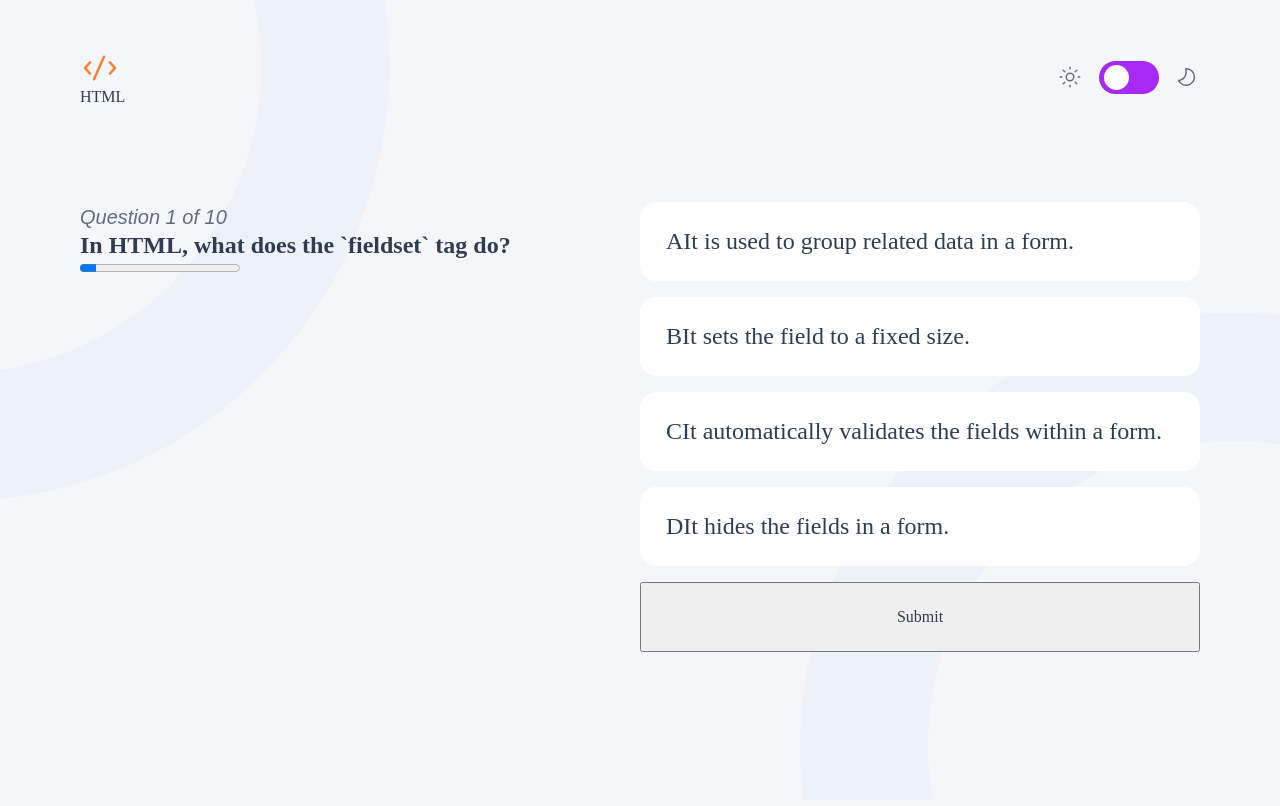
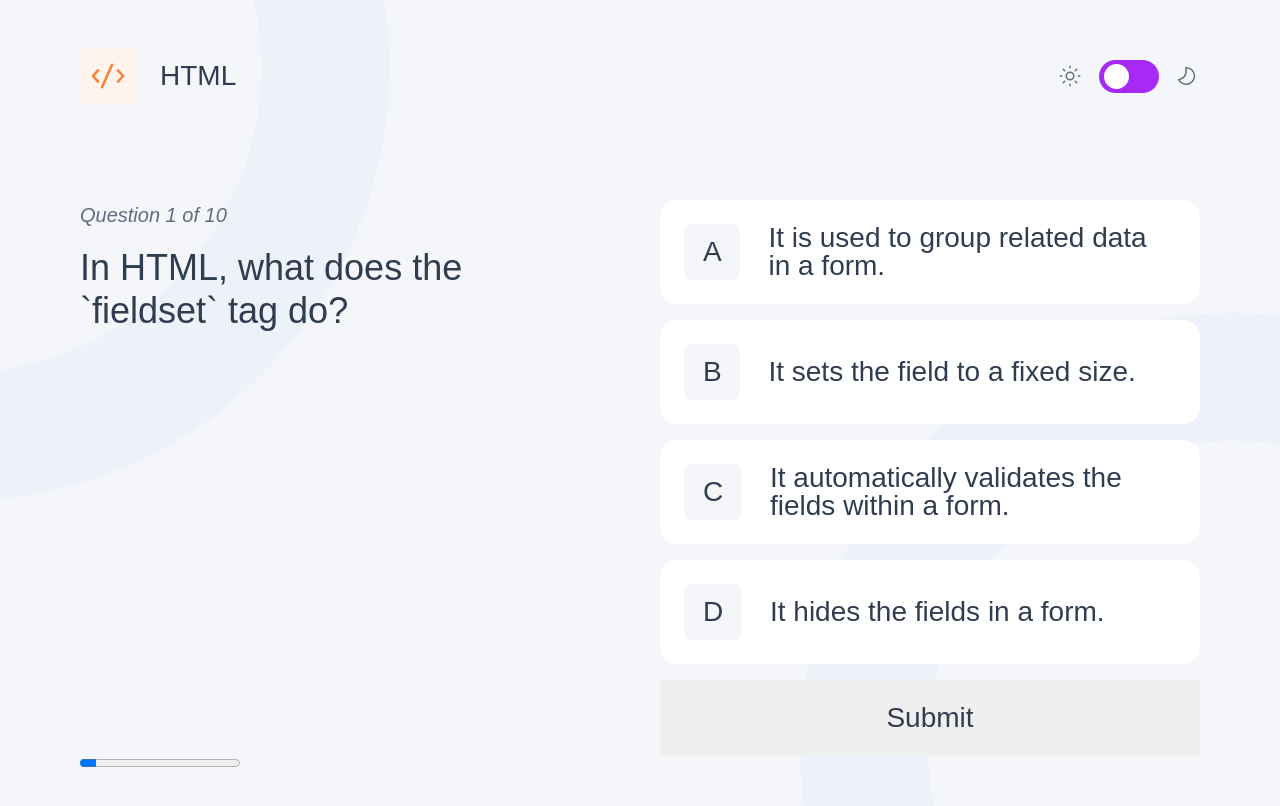
Before and after one commit to Jayfx24/FM-quiz-app, a website built with webpack: page src/template.html in a window 1280 px wide. Both pictures are taken after a click on the button "HTML". Built offline with nearby package versions, Linux system fonts and the light colour scheme.

Commit message:
feat(style): add style for quiz question-wrappper

```diff
--- a/src/modules/app.js
+++ b/src/modules/app.js
@@ -25,19 +25,18 @@ export class QuizApp {
   }
 
   initialize() {
+    // const userChoiceEvent = (e) => {
+    // };
+    this._bindEvent();
+  }
 
-    // const userChoiceEvent = (e) => {
-      // };
-      this._bindEvent();
-    }
-
-    _userChoiceEvent(){
-      elements.hero.addEventListener("click", (e)=>{
+  _userChoiceEvent() {
+    elements.hero.addEventListener("click", (e) => {
       const icons = {
-        HTML: htmlIcon,
-        CSS: cssIcon,
-        JavaScript: jsIcon,
-        Accessibility: accessibilityIcon,
+        HTML: { icon: htmlIcon, class: "icon-wrapper--html" },
+        CSS: { icon: cssIcon, class: "icon-wrapper--css" },
+        JavaScript: { icon: jsIcon, class: "icon-wrapper--js" },
+        Accessibility: { icon: accessibilityIcon, class: "icon-wrapper--a11y" },
       };
 
       const target = e.target.closest(".quiz-categories__button");
@@ -49,19 +48,22 @@ export class QuizApp {
       this.questions = this.data.questions;
 
       const title = this.data.title;
+      const selectedCategory = icons[title]
       this.#categoryIconInfo = {
-        html: `<img src="${icons[title]}" alt="${title}">`,
+        html: `<img src="${selectedCategory.icon}" alt="${title}">`,
         title: title,
+
       };
+
       elements.title.text.textContent = title;
       elements.title.icon.innerHTML = this.#categoryIconInfo.html;
+      elements.title.icon.classList.add(selectedCategory.class)
       elements.hero.style.display = "none";
 
       this._renderDisplay();
-      elements.quiz.classList.toggle('hide')
-      console.log('err here')
+      elements.quiz.classList.toggle("hide");
+      console.log("err here");
     });
-
   }
 
   _restartGameEvent() {
@@ -73,11 +75,9 @@ export class QuizApp {
       elements.hero.style.display = "";
       this.#categoryIconInfo = this.questions = null;
       this.shownQuestions.clear();
-      elements.quiz.classList.toggle('hide')
+      elements.quiz.classList.toggle("hide");
 
       this.#playerSCore = 0;
-
-
     });
   }
   _optionsEvent() {
@@ -181,7 +181,6 @@ export class QuizApp {
     console.log(this.questions);
     console.log(this.shownQuestions);
 
-
     const newQ = questions.pop();
     this.shownQuestions.add(newQ.question);
     this.#currentAnswer = newQ.answer;
@@ -198,19 +197,19 @@ export class QuizApp {
   }
 
   _bindEvent() {
-      this._userChoiceEvent()
+    this._userChoiceEvent();
     this._optionsEvent();
     this._submitEvent();
     this._restartGameEvent();
-    this._modeListener()
+    this._modeListener();
   }
 
-  _modeListener(){
-    elements.header.addEventListener('click',(e)=>{
+  _modeListener() {
+    elements.header.addEventListener("click", (e) => {
       const target = e.target.closest("#mode-toggle");
 
-      if (!target) return
-      document.body.classList.toggle('dark')
-    })
+      if (!target) return;
+      document.body.classList.toggle("dark");
+    });
   }
 }
--- a/src/modules/domController.js
+++ b/src/modules/domController.js
@@ -22,13 +22,13 @@ export const components = {
 
 export function renderQuestions(obj) {
   const questions = components.questions;
-  questions.classList.add("questions");
+  questions.classList.add("question-wrapper");
   questions.innerHTML = "";
 
   questions.innerHTML = `
       <div class="questions__texts">
         <p class="question__count">Question ${obj.currentCount} of ${obj.allCount}</p>
-        <h1 class="question__body">${obj.question}</h1>
+        <h1 class="question__body"></h1>
       </div>
       <div class="questions__indicator">
         <progress id="indicator" max="100" value="${obj.percent}">${obj.percent}</progress>
@@ -36,6 +36,8 @@ export function renderQuestions(obj) {
 
 
     `;
+
+  questions.querySelector('.question__body').textContent = obj.question
   if (!elements.quiz.contains(questions)) elements.quiz.appendChild(questions);
 }
 
--- a/src/style.css
+++ b/src/style.css
@@ -62,7 +62,7 @@
     --clr: var(--blue-900);
     --btn-clr: var(--white);
     --subtitle-clr: var(--grey-500);
-
+    --btn-hover: var(--green-500);
     /*  */
     --padding-inline-body: 5rem;
 }
@@ -77,7 +77,7 @@
 
 
 
-html,
+/* html, */
 body {
     height: 100%;
 }
@@ -87,7 +87,7 @@ body {
     position: relative;
     color: var(--clr);
     padding-inline: var(--padding-inline-body);
-    /* min-height: 100vh; */
+    min-height: 100vh;
     display: flex;
     flex-direction: column;
 }
@@ -120,19 +120,22 @@ header {
 }
 
 main {
-   flex: 1;
+    flex: 1;
 }
 
 button {
     font: inherit;
     color: inherit;
-    outline-color: transparent;
+    outline: transparent;
+    border: none;
     padding: 1.5rem;
+    font: var(--font-28);
+
 }
 
-img{
+img {
     display: block;
-    max-width: 100%;
+    width: 100%;
 }
 
 ul {
@@ -211,19 +214,21 @@ input:checked+.toggle::before {
 
 }
 
-.hero, .quiz {
+.hero,
+.quiz {
     display: grid;
-    grid-template-columns: repeat(auto-fill, minmax(min(420px,100%), 1fr));
+    grid-template-columns: repeat(auto-fill, minmax(min(420px, 100%), 1fr));
     justify-content: space-between;
+    gap: 2.5rem;
 
 }
 
-.hero__title{
+.hero__title {
     font: var(--font-64);
     margin-bottom: 3rem;
 }
 
-.hero__title span{
+.hero__title span {
     font-weight: var(--fw-medium);
 }
 
@@ -239,38 +244,50 @@ input:checked+.toggle::before {
     width: 100%;
     display: flex;
     align-items: center;
-    font-size: 1.5rem;
-    border-color: transparent;
+    gap: 1em;
+    /* border-color: transparent; */
     cursor: pointer;
     border-radius: 1rem;
 }
 
-.quiz-categories__icon-wrapper{
+.quiz-categories__icon-wrapper,
+.title__icon,
+.option__letter {
     display: grid;
     align-items: baseline;
-    margin-right: 1.25rem;
-    padding: .35rem;
+    /* margin-right: 1.25rem; */
+    padding: .5rem;
     border-radius: 8px;
+
 
 }
 
-.quiz-categories__icon-wrapper--html{
+.option__letter {
+    background-color: var(--grey-50);
+    padding: 0.875rem 1.18rem;
+}
+
+
+.option__text{
+    text-align: start;
+}
+.icon-wrapper--html {
     background-color: var(--orange-50);
 }
 
-.quiz-categories__icon-wrapper--css{
+.icon-wrapper--css {
     background-color: var(--green-100);
 }
 
-.quiz-categories__icon-wrapper--js{
+.icon-wrapper--js {
     background-color: var(--blue-100);
 }
 
-.quiz-categories__icon-wrapper--a11y{
+.icon-wrapper--a11y {
     background-color: var(--purple-100);
 }
 
-.quiz-categories__icon {
+.quiz-categories__icon,.status-icon {
     width: 40px;
     aspect-ratio: 1;
 }
@@ -287,12 +304,11 @@ input:checked+.toggle::before {
     gap: 1rem;
 }
 
-.quiz-categories__button{
-    font: var(--font-28);
+.quiz-categories__button {
     transition: transform 300ms ease-in-out;
+    /* outline: 1px solid var(--blue-900); */
 
-
-    &:hover{
+    &:hover {
         transform: translateY(-6px);
     }
 
@@ -300,6 +316,45 @@ input:checked+.toggle::before {
 }
 
 
+button:is(:hover, :active,:focus-visible) {
+    outline: 1px solid var(--btn-hover);
+}
+
+
+/* title container */
+
+.title__type {
+    font: var(--font-28);
+}
+
+.title-container {
+    display: flex;
+    align-items: center;
+    gap: 1.5em
+}
+
+/* question */
+.question-wrapper {
+    display: flex;
+    flex-direction: column;
+    gap: 1rem;
+    justify-content: space-between;
+    gap: 2rem;
+    /* padding-block-end: 5rem; */
+}
+
+.question__body {
+    font: var(--font-36);
+    width: 22ch;
+}
+
+
+.questions__texts {
+    display: grid;
+    gap: 1em;
+}
+
+/*  */
 
 @media (max-width : 1023px) {
 
@@ -314,7 +369,7 @@ input:checked+.toggle::before {
     }
 
 
-    .hero .quiz{
+    .hero .quiz {
         /* flex-direction: column; */
         gap: 2.5rem;
     }
--- a/src/template.html
+++ b/src/template.html
@@ -67,7 +67,7 @@
           <ul class="quiz-categories__list">
             <li class="quiz-categories__item">
               <button class="quiz-categories__button" value="HTML">
-                <span class="quiz-categories__icon-wrapper quiz-categories__icon-wrapper--html">
+                <span class="quiz-categories__icon-wrapper icon-wrapper--html">
                   <img
                     class="quiz-categories__icon"
                     src="assets/images/icon-html.svg"
@@ -79,7 +79,7 @@
             </li>
             <li class="quiz-categories__item">
               <button class="quiz-categories__button" value="CSS">
-                <span class="quiz-categories__icon-wrapper quiz-categories__icon-wrapper--css">
+                <span class="quiz-categories__icon-wrapper icon-wrapper--css">
                   <img
                     class="quiz-categories__icon"
                     src="assets/images/icon-css.svg"
@@ -91,7 +91,7 @@
             </li>
             <li class="quiz-categories__item">
               <button class="quiz-categories__button" value="JavaScript">
-                <span class="quiz-categories__icon-wrapper quiz-categories__icon-wrapper--js">
+                <span class="quiz-categories__icon-wrapper icon-wrapper--js">
                   <img
                     class="quiz-categories__icon"
                     src="assets/images/icon-js.svg"
@@ -103,7 +103,7 @@
             </li>
             <li class="quiz-categories__item">
               <button class="quiz-categories__button" value="Accessibility">
-                <span class="quiz-categories__icon-wrapper quiz-categories__icon-wrapper--a11y">
+                <span class="quiz-categories__icon-wrapper icon-wrapper--a11y">
                   <img
                     class="quiz-categories__icon"
                     src="assets/images/icon-accessibility.svg"
```
